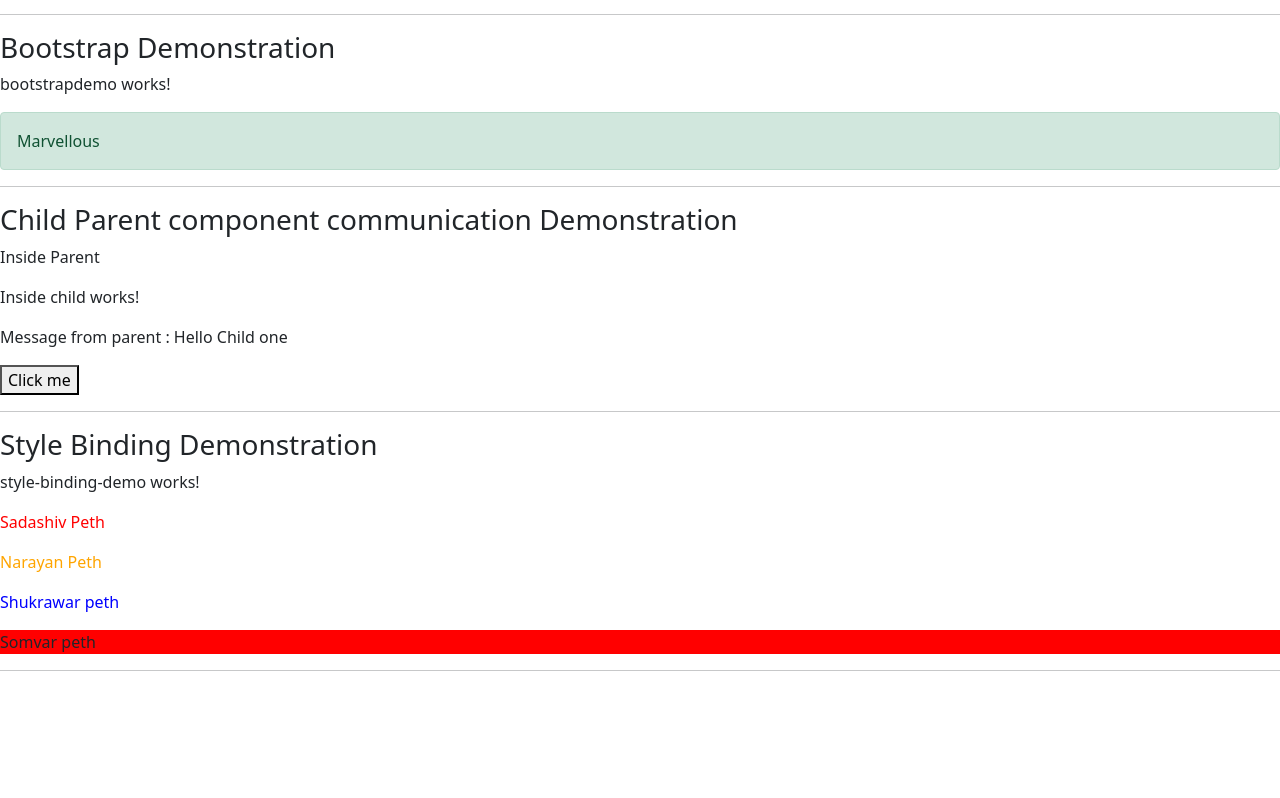
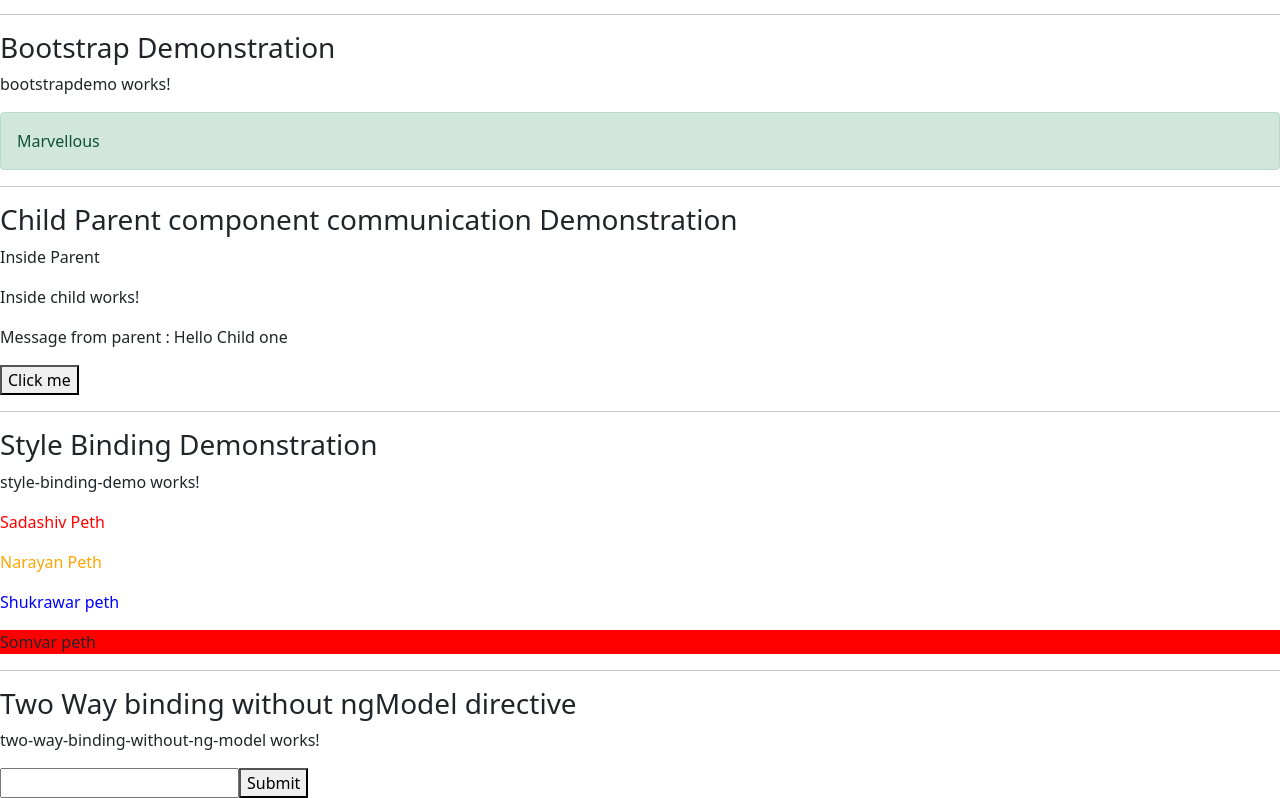
Before and after one commit to GaytriSuneelPavtekar/AngularHandson, an Angular app: page / in a window 1280 px wide. Shown: the part 517-1315 px from the top of the page. Before the commit the page ends 1204 px from the top, so only its background shows below. Built offline with nearby package versions, Linux system fonts and the light colour scheme.

Commit message:
Added two way binding without using ngModel directive

```diff
--- a/src/app/app.component.html
+++ b/src/app/app.component.html
@@ -25,3 +25,6 @@
 <h3>Style Binding Demonstration</h3>
 <app-style-binding-demo></app-style-binding-demo>
 <hr>
+
+<h3>Two Way binding without ngModel directive</h3>
+<app-two-way-binding-without-ng-model></app-two-way-binding-without-ng-model>
--- a/src/app/app.module.ts
+++ b/src/app/app.module.ts
@@ -11,6 +11,7 @@ import { ChildComponent } from './child/child.component';
 import { TwoWaybindingComponent } from './two-waybinding/two-waybinding.component';
 import { ClassBindingDemoComponent } from './class-binding-demo/class-binding-demo.component';
 import { StyleBindingDemoComponent } from './style-binding-demo/style-binding-demo.component';
+import { TwoWayBindingWithoutNgModelComponent } from './two-way-binding-without-ng-model/two-way-binding-without-ng-model.component';
 
 @NgModule({
   declarations: [
@@ -20,7 +21,8 @@ import { StyleBindingDemoComponent } from './style-binding-demo/style-binding-de
     ChildComponent,
     TwoWaybindingComponent,
     ClassBindingDemoComponent,
-    StyleBindingDemoComponent
+    StyleBindingDemoComponent,
+    TwoWayBindingWithoutNgModelComponent
   ],
   imports: [
     BrowserModule,
--- /dev/null
+++ b/src/app/two-way-binding-without-ng-model/two-way-binding-without-ng-model.component.html
@@ -0,0 +1,4 @@
+<p>two-way-binding-without-ng-model works!</p>
+<input #name>
+<button (click)="submitName(name.value)">Submit</button>
+{{firstName}}
--- /dev/null
+++ b/src/app/two-way-binding-without-ng-model/two-way-binding-without-ng-model.component.ts
@@ -0,0 +1,20 @@
+import { Component, OnInit } from '@angular/core';
+
+@Component({
+  selector: 'app-two-way-binding-without-ng-model',
+  templateUrl: './two-way-binding-without-ng-model.component.html',
+  styleUrls: ['./two-way-binding-without-ng-model.component.css']
+})
+export class TwoWayBindingWithoutNgModelComponent implements OnInit {
+  public firstName: string = "";
+
+  constructor() { }
+
+  ngOnInit(): void {
+  }
+
+  submitName(name: string) {
+    return this.firstName = name;
+  }
+
+}
```
Also changed, not shown: src/app/two-way-binding-without-ng-model/two-way-binding-without-ng-model.component.css (added).
